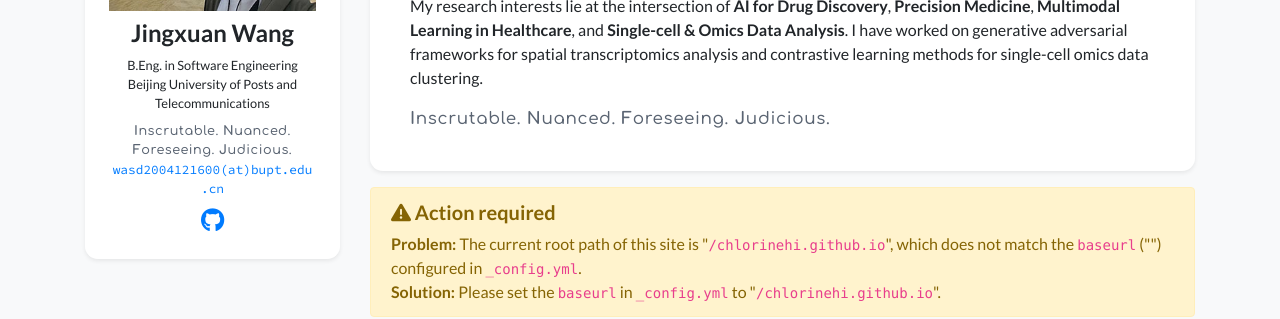
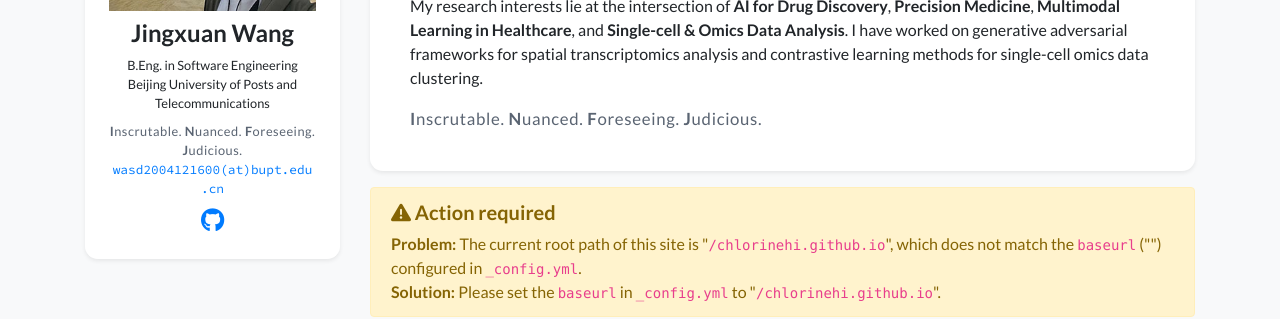
Before and after one commit to ChlorineHi/chlorinehi.github.io, a Jekyll site: the page built from index.html, in a window 1280 px wide. Shown: the part 248-567 px from the top of the page. Built offline with Jekyll 4.4.1, drawn with Linux system fonts in a browser that asks for light colours; nearby versions of some CDN libraries; some web fonts are replaced; a style sheet for code colours, icons or effects is not loaded.

Commit message:
Self-host Comfortaa font to fix slogan rendering

```diff
--- a/_layouts/default.html
+++ b/_layouts/default.html
@@ -12,7 +12,7 @@
     <link rel="stylesheet" href="https://cdnjs.cloudflare.com/ajax/libs/academicons/1.9.1/css/academicons.min.css" integrity="sha512-b1ASx0WHgVFL5ZQhTgiPWX+68KjS38Jk87jg7pe+qC7q9YkEtFq0z7xCglv7qGIs/68d3mAp+StfC8WKC5SSAg==" crossorigin="anonymous" />
     <link rel="preconnect" href="https://fonts.googleapis.com">
     <link rel="preconnect" href="https://fonts.gstatic.com" crossorigin>
-    <link href="https://fonts.googleapis.com/css2?family=Lato:ital,wght@0,300;0,400;0,700;0,900;1,300;1,400;1,700;1,900&family=Fira+Sans:ital,wght@0,100;0,200;0,300;0,400;0,500;0,600;0,700;0,800;0,900;1,100;1,200;1,300;1,400;1,500;1,600;1,700;1,800;1,900&family=Source+Code+Pro:ital,wght@0,200..900;1,200..900&family=Comfortaa:wght@300..700&display=swap" rel="stylesheet">
+    <link href="https://fonts.googleapis.com/css2?family=Lato:ital,wght@0,300;0,400;0,700;0,900;1,300;1,400;1,700;1,900&family=Fira+Sans:ital,wght@0,100;0,200;0,300;0,400;0,500;0,600;0,700;0,800;0,900;1,100;1,200;1,300;1,400;1,500;1,600;1,700;1,800;1,900&family=Source+Code+Pro:ital,wght@0,200..900;1,200..900&display=swap" rel="stylesheet">
     <link rel="stylesheet" href="https://cdn.jsdelivr.net/npm/katex@0.16.11/dist/katex.min.css" integrity="sha384-nB0miv6/jRmo5UMMR1wu3Gz6NLsoTkbqJghGIsx//Rlm+ZU03BU6SQNC66uf4l5+" crossorigin="anonymous">
     <link rel="stylesheet" href="{{ '/assets/css/global.css' | relative_url }}">
 </head>
--- a/assets/css/global.css
+++ b/assets/css/global.css
@@ -1,4 +1,11 @@
 @charset "utf-8";
+@font-face {
+    font-family: "Comfortaa";
+    font-style: normal;
+    font-weight: 300 700;
+    font-display: swap;
+    src: url('{{ "/assets/fonts/Comfortaa.woff2" | relative_url }}') format('woff2');
+}
 body {
     font-family: "Lato", sans-serif;
     font-weight: 400;
```
Also changed, not shown: assets/fonts/Comfortaa.woff2 (added).
